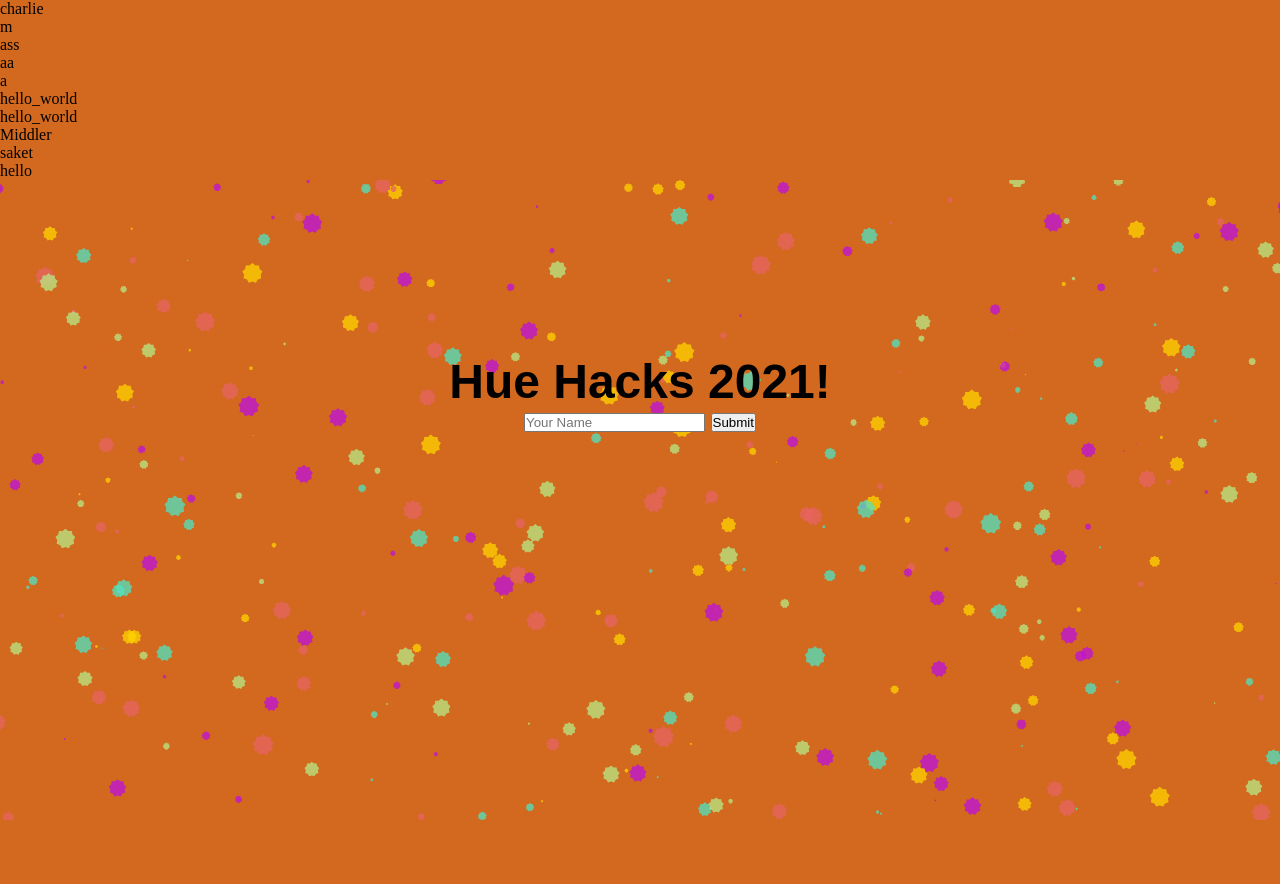
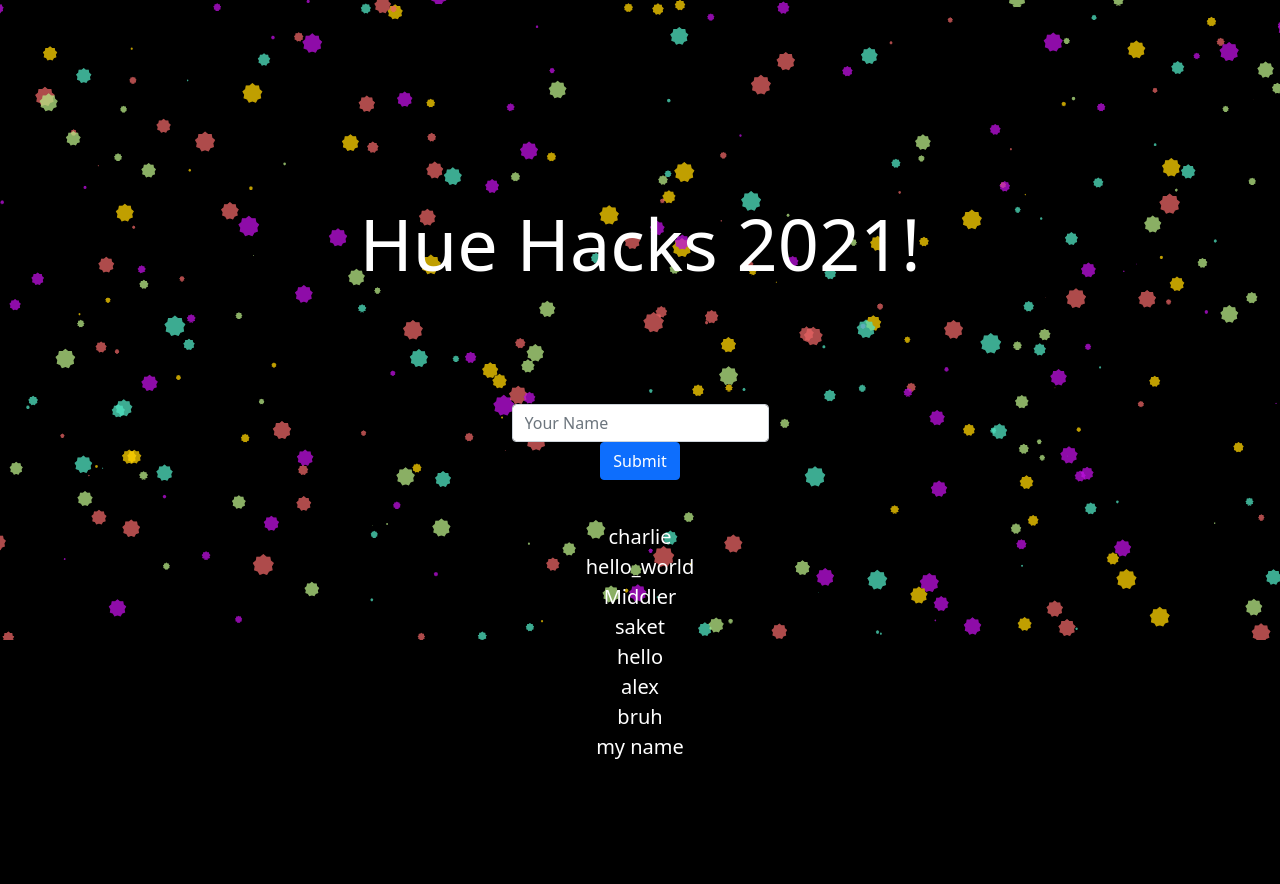
Before and after one commit to AquaticMorpho/HueHacks, a Flask app: page /main in a window 1280 px wide. Run offline with Flask 2, Linux system fonts and the light colour scheme.

Commit message:
final commit

```diff
--- a/HueHacks/names.json
+++ b/HueHacks/names.json
@@ -1 +1 @@
-{"names": ["charlie", "m", "ass", "aa", "a", "hello_world", "hello_world", "Middler", "saket", "hello"]}
+{"names": ["charlie", "hello_world", "Middler", "saket", "hello", "alex", "bruh", "my name"]}
--- a/HueHacks/static/style.css
+++ /dev/null
@@ -1,59 +0,0 @@
-* {
-	margin: 0;
-	padding: 0;
-}
-body {
-	overflow-x: hidden;
-	overflow-y: hidden;
-	background-color: black;
-
-}
-
-.backGroundColor{
-	position: fixed;
-	top: 0;
-	left: 0;
-	width: 100vw;
-	height: 100vh;
-	z-index: -10;
-	background-color: chocolate;
-	background-size: cover;
-}
-.changeColor {
-	position: fixed;
-	top: 0;
-	left: 0;
-	width: 100vw;
-	height: 100vh;
-	z-index: 10;
-	background-size: cover;
-}
-
-.logo {
-	width: fit-content;
-	height: fit-content;
-	background: transparent;
-	position: absolute;
-	top: 40%;
-	width: 100%;
-	margin: auto;
-	text-align: center;
-	font: 24px Arial, sans-serif;
-	color: black;
-}
-
-.nameForm {
-	width: fit-content;
-	height: fit-content;
-	z-index: 20;
-	background: transparent;
-	text-align: center;
-	position: relative;
-	top: 24 px;
-	bottom: 0;
-	left: 0;
-	right: 0;
-	margin: auto;
-	font-size: 20px;
-	color: white;
-}
--- a/HueHacks/templates/mainPage.html
+++ b/HueHacks/templates/mainPage.html
@@ -8,44 +8,82 @@
 	<title>
 		HueHacks 2021
 	</title>
+	<link href="https://cdn.jsdelivr.net/npm/bootstrap@5.0.0-beta3/dist/css/bootstrap.min.css" rel="stylesheet"
+		integrity="sha384-eOJMYsd53ii+scO/bJGFsiCZc+5NDVN2yr8+0RDqr0Ql0h+rP48ckxlpbzKgwra6" crossorigin="anonymous">
+	<!-- <link rel="stylesheet" href="{{ url_for('static', filename='style.css') }}"> -->
+	<style>
+		* {
+			margin: 0;
+			padding: 0;
+		}
 
-	<link rel="stylesheet" href="{{ url_for('static', filename='style.css') }}">
+		body {
+			overflow-x: hidden;
+			overflow-y: hidden;
+			background-color: black;
+		}
+
+		.logo {
+			width: fit-content;
+			height: fit-content;
+			background: transparent;
+			position: absolute;
+			top: 200px;
+			width: 100%;
+			margin: auto;
+			text-align: center;
+			/* font: 80px Arial, sans-serif; */
+			color: white;
+		}
+
+		.logo h1 {
+			font-size: 4.5rem;
+		}
+
+		.nameForm {
+			width: fit-content;
+			height: fit-content;
+			background: transparent;
+			text-align: center;
+			position: absolute;
+			top: 0;
+			bottom: 0;
+			left: 0;
+			right: 0;
+			margin: auto;
+			font-size: 20px;
+			color: white;
+		}
+
+		.nameDisplay {
+			width: fit-content;
+			height: fit-content;
+			background: transparent;
+			text-align: center;
+			position: absolute;
+			top: 400px;
+			bottom: 0;
+			left: 0;
+			right: 0;
+			margin: auto;
+			font-size: 20px;
+			color: white;
+		}
+	</style>
 </head>
 
 <body>
-	<canvas class="backGroundColor" id="backGroundColor"></canvas>
-	<div class="changeColor" onMouseMove="changeBGColor(event)">
-	<script>
-		function changeBGColor(e){
-			var div = document.getElementById("backGroundColor");
-			var x = (e.offsetX / div.clientWidth);
-			var y = (e.offsetY / div.clientHeight);
-			const Left = 0; const Right = 1; const Middle = 0.5;
-			const Top = 0; const Bottom = 1;
-
-			var rVal = (Math.sqrt((Math.pow((x - Left), 2) + Math.pow((Top - y), 2))));
-			var bVal = (Math.sqrt((Math.pow((Right - x), 2) + Math.pow((Top - y), 2))));
-			var gVal = (Math.sqrt((Math.pow((x - Middle), 2) + Math.pow((y - Bottom), 2))));
-			rVal = Math.floor(rVal * 255 * 1.2); if(rVal > 255){ rVal = 255; } if(rVal < 0){ rVal = 0; }
-			bVal = Math.floor(bVal * 255 * 1.2); if(bVal > 255){ bVal = 255; } if(bVal < 0){ bVal = 0; }
-			gVal = Math.floor(gVal * 255 * 1.2); if(gVal > 255){ gVal = 255; } if(gVal < 0){ gVal = 0; }
-
-			div.style.backgroundColor = `rgb(${rVal}, ${bVal}, ${gVal})`;
-		}
-	</script>
-	</div>
-
 	<div id="particles-js">
 		<div class="logo">
 			<h1>Hue Hacks 2021!</h1>
-			<div class="nameForm">
+		</div>
+		<div class="nameForm">
 			<form action="add_name" method="POST">
-				<input type="text" name="name" placeholder="Your Name">
-				<input type="submit" value="Submit">
+				<input type="text" class="form-control" name="name" placeholder="Your Name">
+				<input type="submit" class="btn btn-primary" value="Submit">
 			</form>
-			</div>
 		</div>
-		<dic class="nameDisplay">
+		<div class="nameDisplay">
 			{% for name in names %}
 			{{name}}<br>
 			{% endfor %}
@@ -55,10 +93,10 @@
 
 		<!-- code taken from app.js -->
 		<script>
-		var pJSfilepath = "{{ url_for('static', filename='particles.json') }}"
-		particlesJS.load('particles-js', pJSfilepath, function() {
-			console.log('particles.js loaded - callback');
-		});
+			var pJSfilepath = "{{ url_for('static', filename='particles.json') }}"
+			particlesJS.load('particles-js', pJSfilepath, function () {
+				console.log('particles.js loaded - callback');
+			});
 		</script>
 		<!-- <script src="{{ url_for('static', filename='app.js') }}"></script> -->
 	</div>
```
